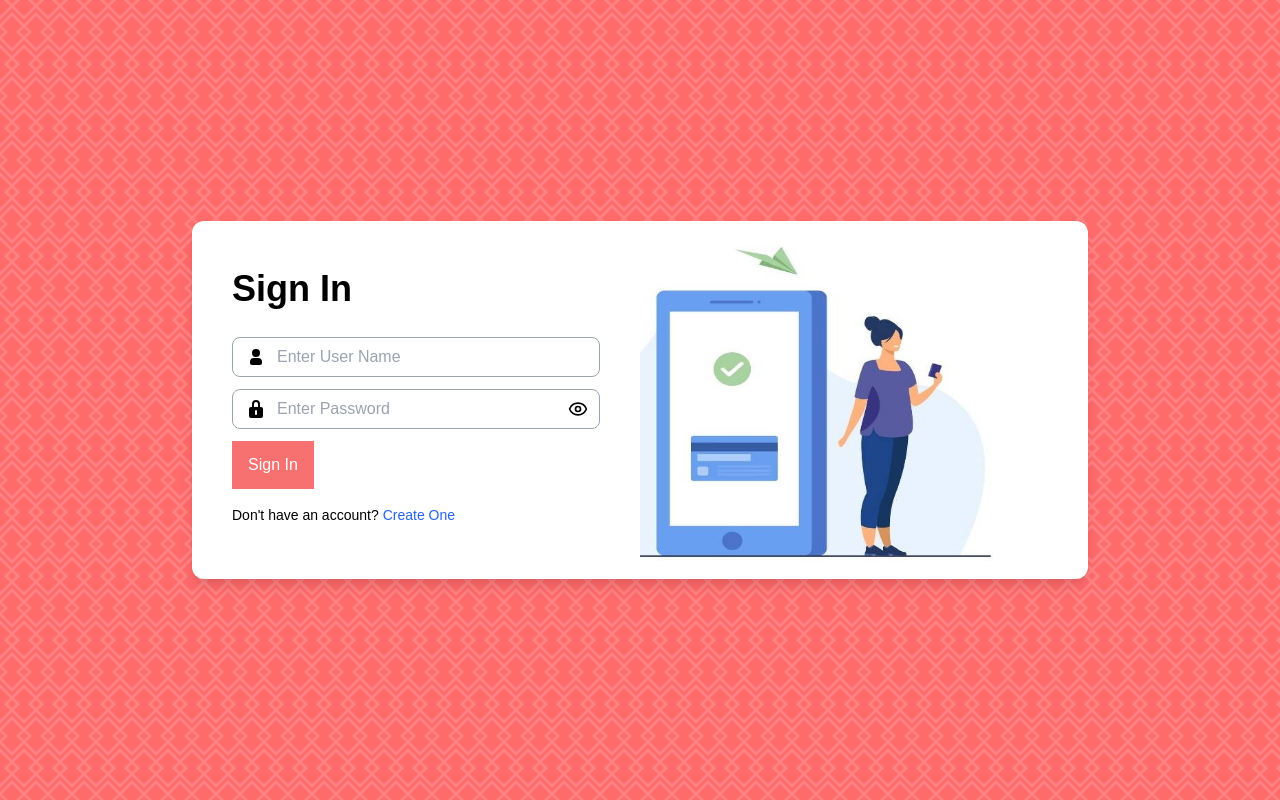
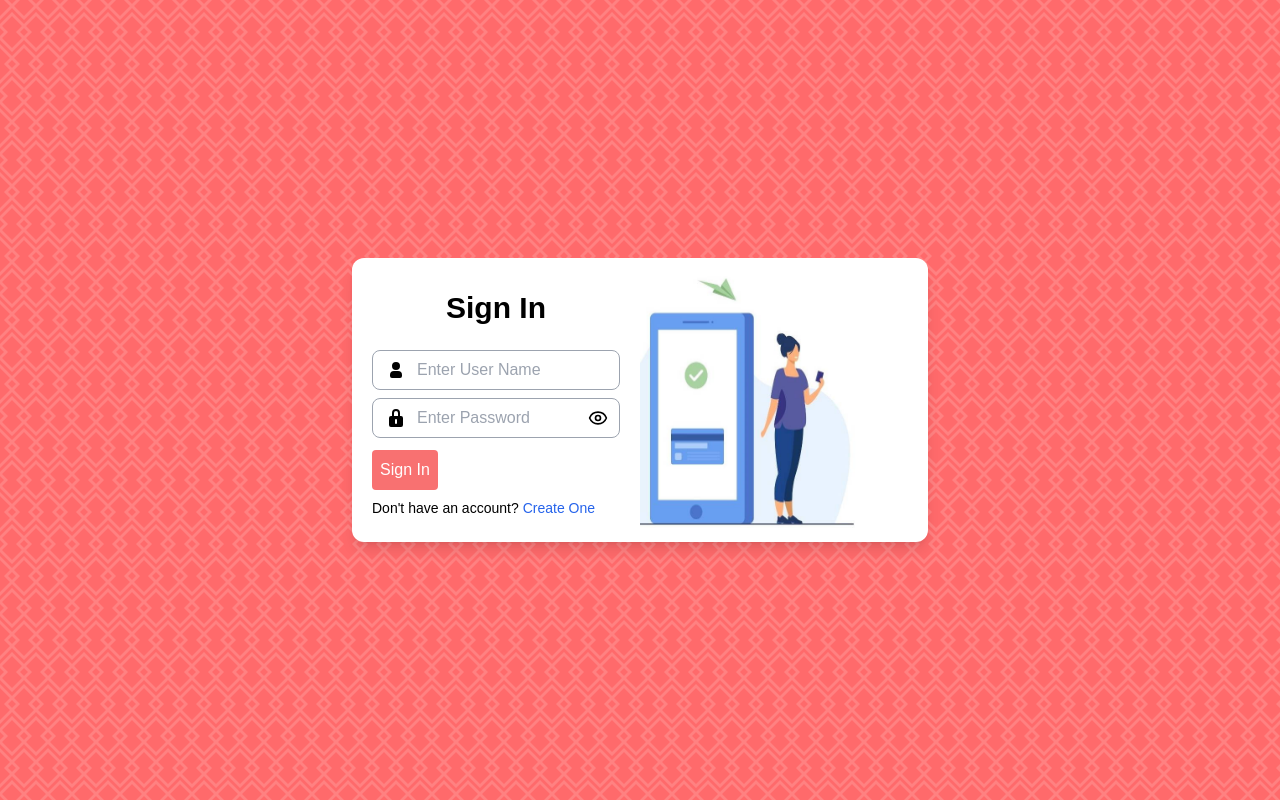
Before and after one commit to shizafatima/ToDo-App, a React (Vite) app: page /signin in a window 1280 px wide. Built offline with nearby package versions, Linux system fonts and the light colour scheme; what tailwindcss-pseudo-elements would draw is missing.

Commit message:
UI fix: minor changes in the sign in page

```diff
--- a/src/components/SignIn.jsx
+++ b/src/components/SignIn.jsx
@@ -38,13 +38,13 @@
 
     return (
         <div className="signin-container bg-auth min-h-screen flex items-center justify-center">
-            <div className="flex flex-col md:flex-row bg-white rounded-xl shadow-lg max-w-4xl w-full">
+            <div className="flex flex-col md:flex-row bg-white rounded-xl shadow-lg max-w-xl w-full mx-2 md:mx-3 my-6 overflow-hidden px-4 md:px-4">
 
-                <div className="right-signup w-full md:w-1/2 p-10 ">
-                    <h2 className="text-black font-bold flex justify-start py-2 mb-5 text-4xl">Sign In</h2>
+                <div className="right-signup w-full md:w-1/2 pr-5 pl-5 md:pl-1 py-6">
+                    <h2 className="text-black font-bold flex justify-center py-2 mb-4 text-3xl">Sign In</h2>
 
                     <form onSubmit={handleSubmit}>
-                        <div className="flex items-center relative w-full mb-3  mr-2 outline-none h-10 ">
+                        <div className="flex items-center relative w-full mb-2 outline-none h-10 ">
                             <svg class="absolute left-3 top-1/2 transform -translate-y-1/2 text-black w-6 h-6 pointer-events-none" aria-hidden="true" xmlns="http://www.w3.org/2000/svg" width="24" height="24" fill="currentColor" viewBox="0 0 24 24">
                                 <path fill-rule="evenodd" d="M12 4a4 4 0 1 0 0 8 4 4 0 0 0 0-8Zm-2 9a4 4 0 0 0-4 4v1a2 2 0 0 0 2 2h8a2 2 0 0 0 2-2v-1a4 4 0 0 0-4-4h-4Z" clip-rule="evenodd" />
                             </svg>
@@ -55,7 +55,7 @@
                                 placeholder="Enter User Name"
                                 onChange={handleChange}
                                 value={formData.userName}
-                                className="w-full h-10 p-2 pl-11 text-black border border-gray-400 rounded-lg mb-3 self-baseline"
+                                className="w-full h-10 p-2 pl-10 md:pl-11 text-black border border-gray-400 rounded-lg mb-3 self-baseline"
                             />
                         </div>
 
@@ -70,7 +70,7 @@
                                 placeholder="Enter Password"
                                 onChange={handleChange}
                                 value={formData.password}
-                                className="w-full h-10 p-2 pl-11 pr-10 text-black border border-gray-400 rounded-lg mb-3 self-baseline"
+                                className="w-full h-10 p-2 pl-10 md:pl-11 text-black border border-gray-400 rounded-lg mb-3 self-baseline"
                             />
 
                             <span
@@ -80,11 +80,11 @@
                                 {showPassword ? <EyeOff size={20} /> : <Eye size={20} />}
                             </span>
                         </div>
-                        <button type="submit" className="bg-red-400 text-white py-3 px-4 rounder hover:bg-red-500 flex justify-start">
+                        <button type="submit" className="bg-red-400 text-white py-2 px-2 rounded hover:bg-red-500 flex justify-start">
                             Sign In
 
                         </button>
-                        <p className="text-sm mt-4 text-center text-black flex justify-start">
+                        <p className="text-sm mt-2 text-center text-black flex justify-start">
                             Don't have an account?{" "}
                             <span
                                 className="text-blue-600 cursor-pointer ml-1"
```
